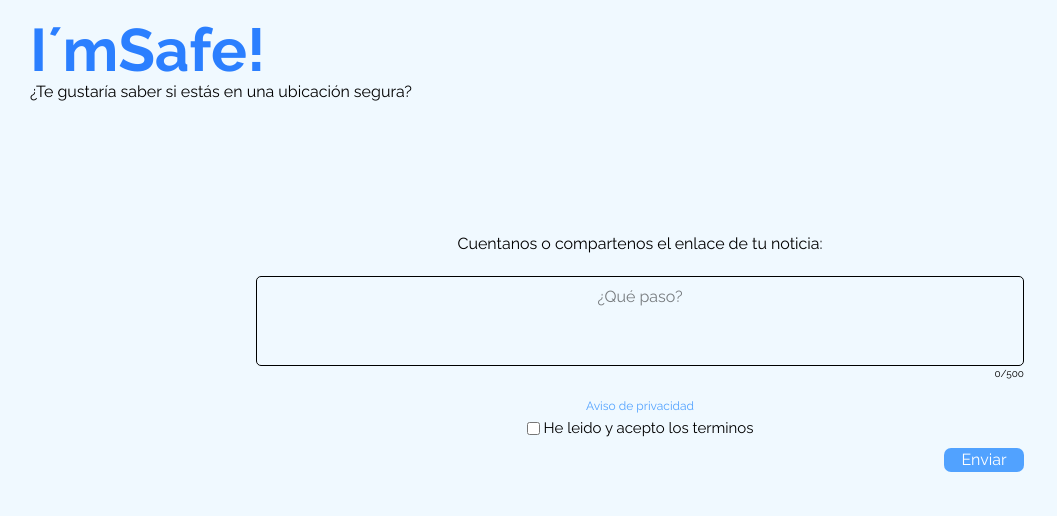
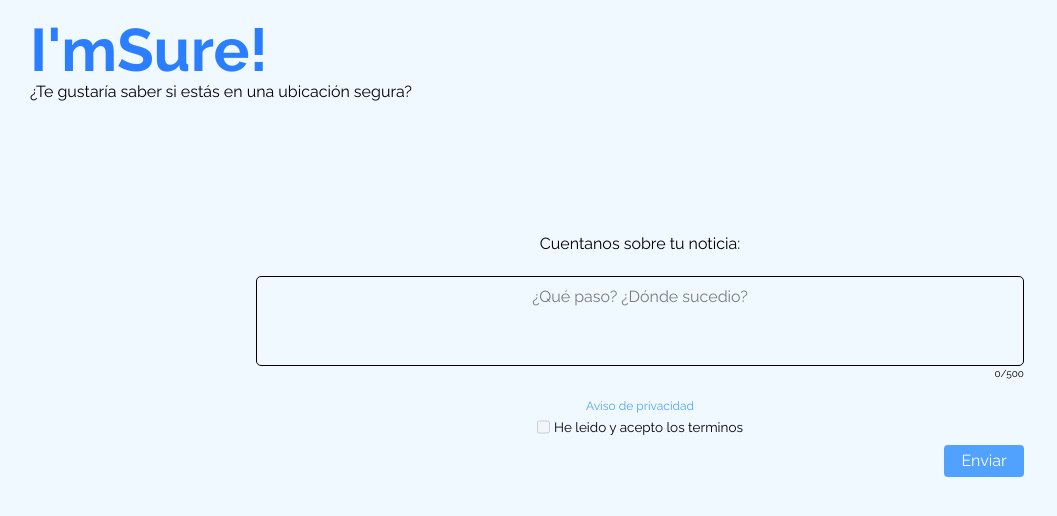
Before and after one commit to lucdev-code/imsure-frntnd, a React (Vite) app: page / in a window 1280 px wide. Shown: the top 516 px of the page, without its empty margins (0-1057 px from the left). Built offline with nearby package versions, Linux system fonts and the light colour scheme.

Commit message:
Add a privacy notice modal

```diff
--- a/src/App.tsx
+++ b/src/App.tsx
@@ -1,32 +1,48 @@
 import './App.css'
 import { useState } from 'react';
 
+// UI Material
+import TextareaAutosize from '@mui/material/TextareaAutosize'
+import { Modal, Box } from '@mui/material';
+
+
 function App() {
 
-
+  // manejar texto de textarea
   const [text, setText] = useState("")
   const maxLength = 500
 
+  const handleChange = (e: any) => {
+    let value = e.target.value
 
-  const handleChange = (e:any) => {
-    const value = e.target.value
-    if(value.length <= maxLength) {
+    // evitamos los espacios dobles
+    value = value.replace(/ {2,}/g, ' ')
+
+    if (value.length <= maxLength) {
       setText(value)
-    }
-    if(value.length == maxLength) {
-
     }
   }
 
+  const [open, setOpen] = useState(false)
 
+  const handleOpen = () => {
+    setOpen(true)
+  }
 
+  const handleClose = () => {
+    setOpen(false)
+  }
+
+  if(text === '' || text.length <= 0) {
+
+  }
 
   return (
     <>
       <main className='h-auto flex flex-col '>
         {/* Container 1 */}
         <div>
-        <h1 className='ml-2.5 text-6xl shrink-0 font-bold text-blue-500'>I´mSafe!</h1>
+          <h1 className='ml-2.5 text-6xl shrink-0 font-bold text-blue-500'>I'mSure!</h1>
           <p className='ml-2.5 font-'>¿Te gustaría saber si estás en una ubicación segura?</p>
         </div>
 
@@ -35,30 +51,62 @@ function App() {
           <section className='mt-32 flex flex-col w-full max-w-3xl align-middle'>
             <p
               className='text-center mb-5'>
-            Cuentanos o compartenos el enlace de tu noticia:
+              Cuentanos sobre tu noticia:
             </p>
-          <textarea
+            <TextareaAutosize
               value={text}
               onChange={handleChange}
-            placeholder='¿Qué paso?'
+              placeholder='¿Qué paso? ¿Dónde sucedio?'
               maxLength={maxLength}
-            rows={3}
+              minRows={3}
+              maxRows={6}
               className='text-center w-full resize-none p-2 overflow-hidden border rounded-[5px] h-auto focus:border-blue-400  focus:outline focus:outline-blue-400 focus:shadow-md'
-            onInput={(e) => {
-              e.currentTarget.style.height = "auto";
-              e.currentTarget.style.height = `${e.currentTarget.scrollHeight}px`;
-            }} />
+            />
             <p className='text-end text-[10px]'>{text.length}/{maxLength}</p>
             {/* Container 3 */}
             <div className='text-center mt-3'>
-            <a href="" className='text-[12px] text-blue-400 hover:underline hover:cursor-pointer'>Aviso de privacidad</a>
+              <button
+                onClick={handleOpen}
+                className='text-[12px] text-blue-400 hover:underline hover:cursor-pointer'
+              >Aviso de privacidad</button>
+              <Modal
+                open={open}
+                onClose={handleClose}
+              >
+                <Box
+                  className="absolute top-1/2 left-1/2 -translate-x-1/2 -translate-y-1/2 bg-[#f0f9ff] p-6 rounded-lg w-100 shadow-xl">
+                  <h2 className="text-2xl font-bold text-blue-500">
+                    Aviso de privacidad
+                  </h2>
+
+                  <p className="mt-4 text-[14px] text-center">
+                    En I'mSure! nos comprometemos a proteger la privacidad y seguridad de la información que compartas mediante nuestra plataforma.
+                    La información que proporciones será utilizada únicamente para analizar el contenido de la noticia o situación que nos compartas y determinar si la ubicación relacionada puede representar algún riesgo o si es considerada una zona segura.
+                    Los datos proporcionados no serán utilizados para fines distintos a los establecidos ni serán compartidos con terceros sin tu consentimiento, salvo cuando exista una obligación legal que así lo requiera.
+                    Te recomendamos no proporcionar información personal sensible, documentos oficiales, domicilios particulares u otros datos que permitan identificarte directamente.
+                    Al utilizar I'mSure! y proporcionar información mediante nuestros formularios, manifiestas haber leído y comprendido este aviso de privacidad.
+
+                    {/* Última actualización: 22 de agosto de 2026. */}
+                  </p>
+                  <p className='text-[15px] text-center pt-1 pb-1 font-bold text-blue-500'>Atte: I'mSure!</p>
+                  <div className="flex justify-end mt-5">
+                    <button
+                      onClick={handleClose}
+                      className="bg-blue-400 text-white px-4 py-1 rounded hover:bg-blue-500 cursor-pointer"
+                    >
+                      Cerrar
+                    </button>
+                  </div>
+                </Box>
+              </Modal>
             </div>
             <div className='flex flex-row gap-1 justify-center'>
-            <input type="checkbox" name="" id="" className='hover:cursor-pointer accent-cyan-300'/>
-            <p className='text-[15px]'>He leido y acepto los terminos</p>
+              {/* Checkbox de terminos */}
+              <input type="checkbox" name="" id="" className='hover:cursor-pointer accent-sky-200 disabled:cursor-auto' disabled={text.trim() === ''} />
+              <p className='text-[13.5px]'>He leido y acepto los terminos</p>
             </div>
             <div className='flex flex-row justify-end'>
-            <button type="submit" className='mt-2 bg-blue-400 w-20 text-center align-middle rounded-[7px] text-white hover:bg-blue-500 hover:cursor-pointer'>Enviar</button>
+              <button type="submit" className='mt-2 bg-blue-400 w-20 text-center align-middle rounded py-1 text-white hover:bg-blue-500 hover:cursor-pointer' disabled={text.trim() === ''}>Enviar</button>
             </div>
           </section>
         </div>
```
Lines whose indentation alone changed are shown as unchanged.
